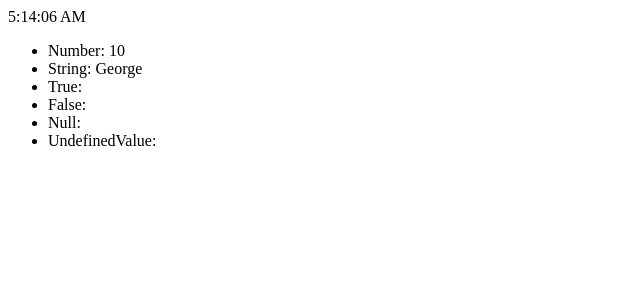
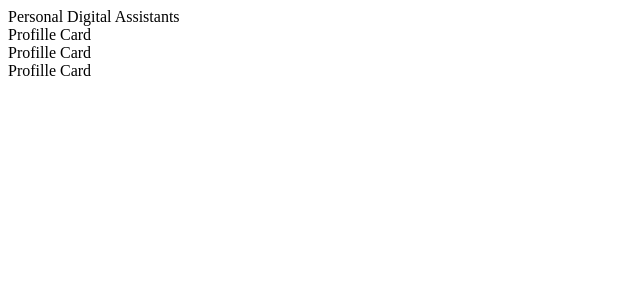
Before and after one commit to NS-25/react-prep, a React (Vite) app: page / in a window 1280 px wide. Shown: the top 300 px of the page, without its empty margins (0-640 px from the left). Built offline with nearby package versions, Linux system fonts and the light colour scheme.

Commit message:
create profile card in jsx src

```diff
--- a/src/App.jsx
+++ b/src/App.jsx
@@ -1,17 +1,22 @@
 import "./App.css";
+import ProfileCard from "./ProfileCard";
 
 function App() {
-  let message = "Bye There";
-  // const date = new Date();
-  // const time = date.toLocaleTimeString();
-  if (Math.random() > 0.5) {
-    message = "Hello there!";
-  }
+  // let message = "Bye There";
+  // // const date = new Date();
+  // // const time = date.toLocaleTimeString();
+  // if (Math.random() > 0.5) {
+  //   message = "Hello there!";
+  // }
   return (
     <>
+      <div>Personal Digital Assistants</div>
+      <ProfileCard />
+      <ProfileCard />
+      <ProfileCard />
       {/* <div>{message}</div> */}
       {/* <div>{time}</div> */}
-      <div>{new Date().toLocaleTimeString()}</div>
+      {/* <div>{new Date().toLocaleTimeString()}</div> */}
     </>
   );
 }
--- a/src/Practice.jsx
+++ b/src/Practice.jsx
@@ -1,22 +1,22 @@
-const Prep = () => {
-  const count = 10;
-  const name = "George";
-  const booleanTrue = true;
-  const booleanFalse = false;
-  const nullValue = null;
-  const undefinedValue = undefined;
-  return (
-    <>
-      <ul>
-        <li>Number: {count}</li>
-        <li>String: {name}</li>
-        <li>True: {booleanTrue}</li>
-        <li>False: {booleanFalse}</li>
-        <li>Null: {nullValue}</li>
-        <li>UndefinedValue: {undefinedValue}</li>
-      </ul>
-    </>
-  );
-};
+// const Prep = () => {
+//   const count = 10;
+//   const name = "George";
+//   const booleanTrue = true;
+//   const booleanFalse = false;
+//   const nullValue = null;
+//   const undefinedValue = undefined;
+//   return (
+//     <>
+//       <ul>
+//         <li>Number: {count}</li>
+//         <li>String: {name}</li>
+//         <li>True: {booleanTrue}</li>
+//         <li>False: {booleanFalse}</li>
+//         <li>Null: {nullValue}</li>
+//         <li>UndefinedValue: {undefinedValue}</li>
+//       </ul>
+//     </>
+//   );
+// };
 
-export default Prep;
+// export default Prep;
--- /dev/null
+++ b/src/ProfileCard.jsx
@@ -0,0 +1,4 @@
+function ProfileCard() {
+  return <div>Profille Card</div>;
+}
+export default ProfileCard;
--- a/src/main.jsx
+++ b/src/main.jsx
@@ -2,11 +2,11 @@
 import { createRoot } from "react-dom/client";
 import "./index.css";
 import App from "./App.jsx";
-import Prep from "./Practice.jsx";
+// import Prep from "./Practice.jsx";
 
 createRoot(document.getElementById("root")).render(
   <StrictMode>
     <App />
-    <Prep />
+    {/* <Prep /> */}
   </StrictMode>
 );
```
